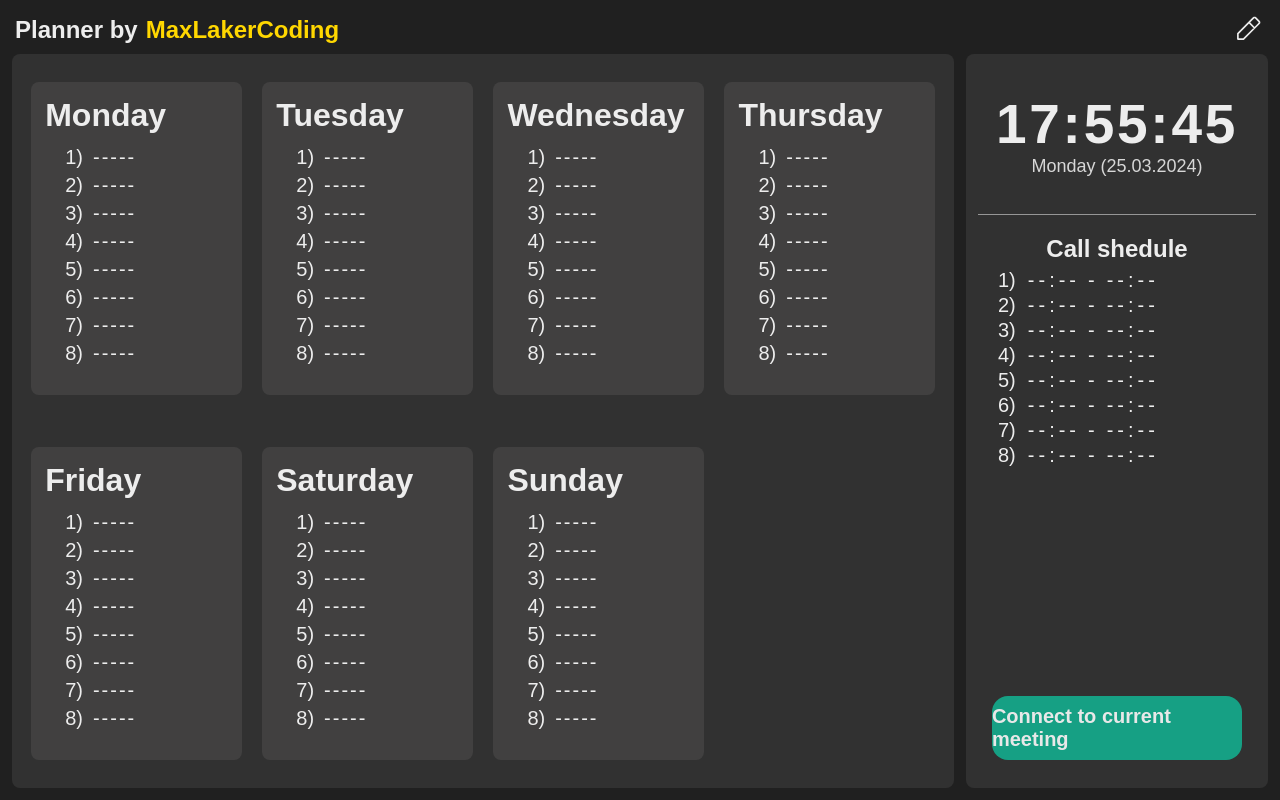
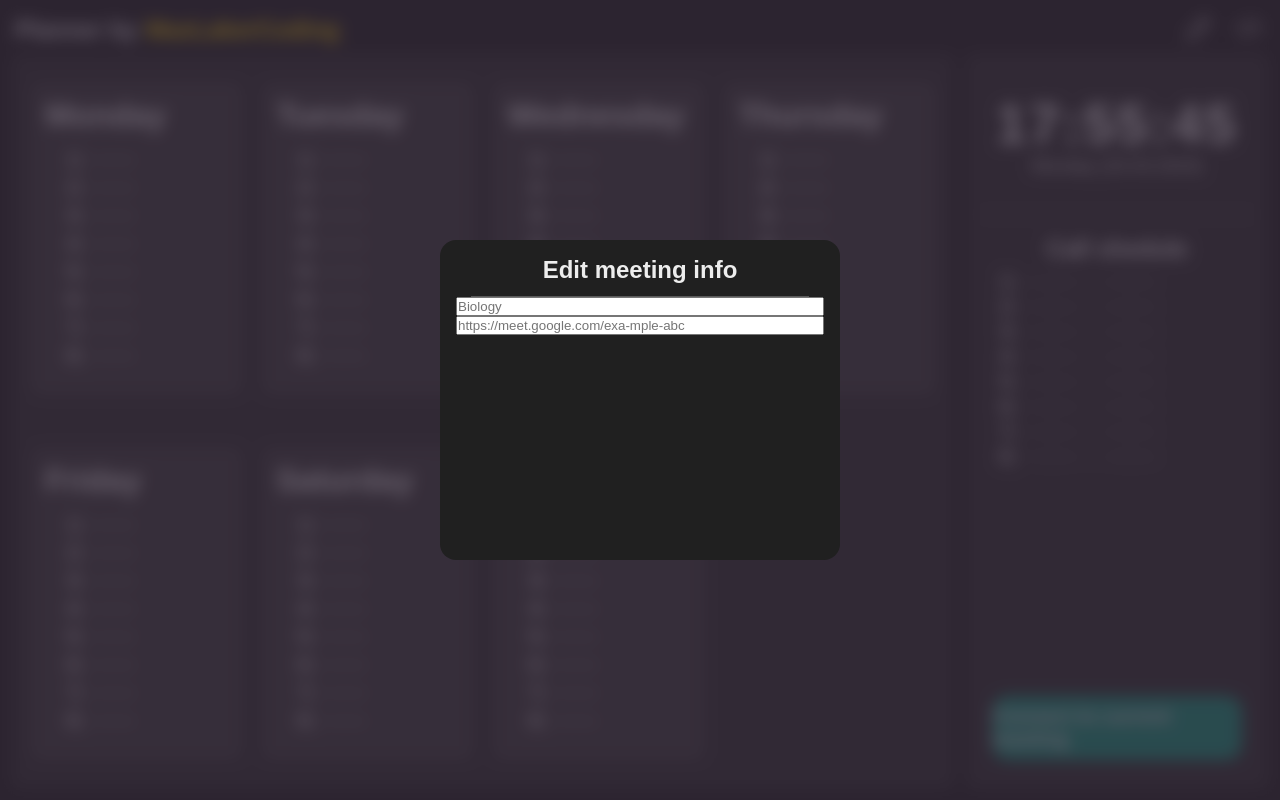
Before and after one commit to MaxLakerCoding/online-meeting-planner, a plain HTML site: page index.html in a window 1280 px wide. Drawn offline with Linux system fonts and the light colour scheme.

Commit message:
update 5

```diff
--- a/index.html
+++ b/index.html
@@ -11,6 +11,7 @@
     <!-- top menu -->
     <nav class="navbar">
         <div class="edit"></div>
+        <a href="https://github.com/MaxLakerCoding" class="logo" target="_blank"></a>
         <h1>Planner by <span class="text_golden">MaxLakerCoding</span></h1>
     </nav>
 
@@ -134,6 +135,15 @@
             </div>
         </div>
     </section>
+
+    <section class="notification">
+        <div class="notification_meeting">
+            <h1>Edit meeting info</h1>
+            <div class="divider"></div>
+            <input type="text" placeholder="Biology">
+            <input type="text" placeholder="https://meet.google.com/exa-mple-abc">
+        </div>
+    </section>
 </body>
 <script src="js/objects.js"></script>
 <script src="js/script.js"></script>
--- a/style.css
+++ b/style.css
@@ -20,28 +20,44 @@ a{
 .divider{
     width: 92%;
     height: 1px;
-    background: #969696;
+    background: #5a5a5a;
     margin-left: 4%;
 }
 
 /* navigation menu */
 .navbar{
-    width: 100%;
+    width: calc(100% - 3vh);
     height: 50px;
     display: flex;
     justify-content: right;
+    align-items: center;
+    padding-left: 1.5vh;
+    padding-right: 1.5vh;
 }
 .edit{
     background: url(img/edit.svg);
     background-size: contain;
-    margin-top: 8px;
     width: 35px;
     height: 34px;
     padding: 3px;
     margin-right: 10px;
     cursor: pointer;
+    margin-top: 5px;
 }
 .edit:hover{
+    background-color: #414141;
+    border-radius: .5em;
+}
+.logo{
+    background: url(img/dev.svg);
+    background-size: contain;
+    width: 38px;
+    height: 38px;
+    border-radius: 3em;
+    opacity: .9;
+    margin-top: 5px;
+}
+.logo:hover{
     background-color: #414141;
     border-radius: .5em;
 }
@@ -106,6 +122,7 @@ a{
     display: flex;
     margin-left: 20px;
     font-size: 20px;
+    align-items: center;
 }
 
 .meeting_list li a{
@@ -163,6 +180,7 @@ a{
     display: flex;
     margin-left: 20px;
     font-size: 20px;
+    align-items: center;
 }
 .calls_list li span{
     letter-spacing: .2em;
@@ -210,9 +228,41 @@ a{
     margin-left: .5em;
 }
 .edit_button:hover{
-    background-color: #414141;
+    background-color: #979797;
     border-radius: 15%;
 }
+
+
+
+/* notification box */
+.notification{
+    width: 100%;
+    height: 100vh;
+    position: fixed;
+    top: 0;
+    left: 0;
+    background: rgba(50, 39, 56, 0.7);
+    backdrop-filter: blur(8px);
+    transition: all .8s;
+    display: flex;
+    justify-content: center;
+    align-items: center;
+}
+.notification_meeting{
+    width: 46vh;
+    height: 36vh;
+    background: #202020;
+    border-radius: 1em;
+    padding: 2vh;
+    display: flex;
+    flex-direction: column;
+}
+.notification h1{
+    width: 100%;
+    text-align: center;
+    margin-bottom: 1.5vh;
+}
+
 /* text colorizers */
 .text_golden{
     color: gold;
```
Also changed, not shown: img/dev.svg (added).
